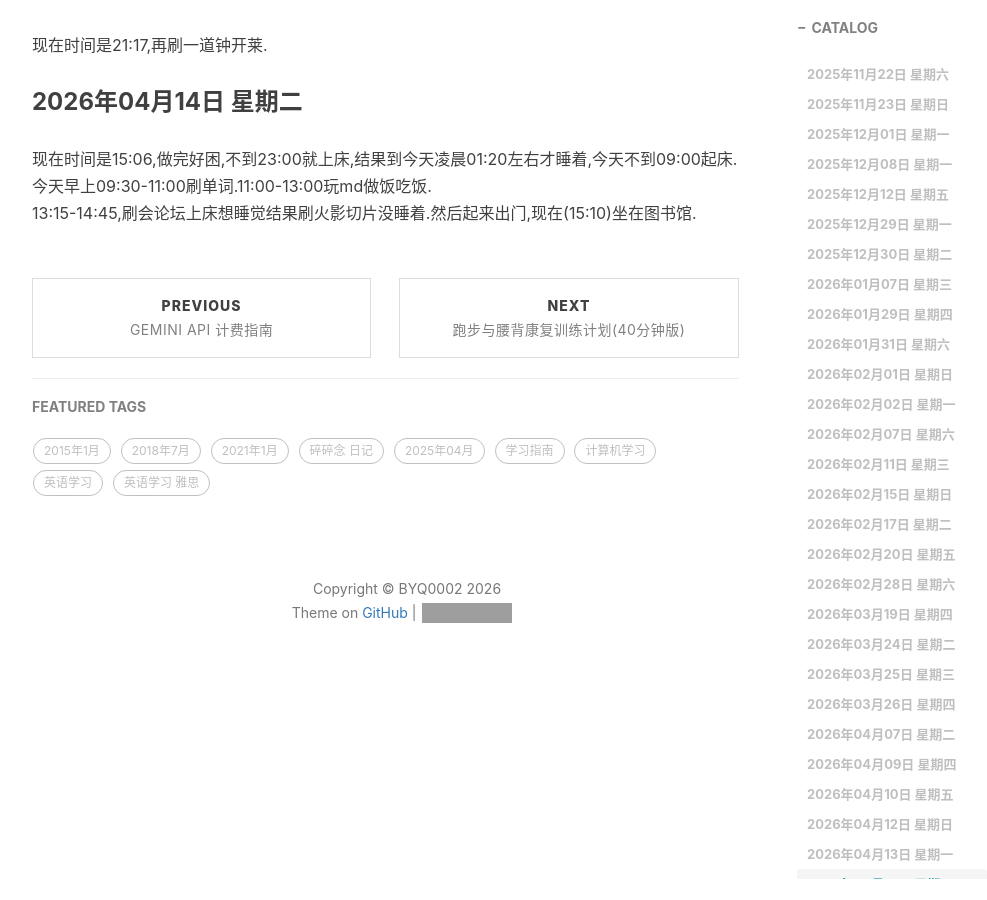
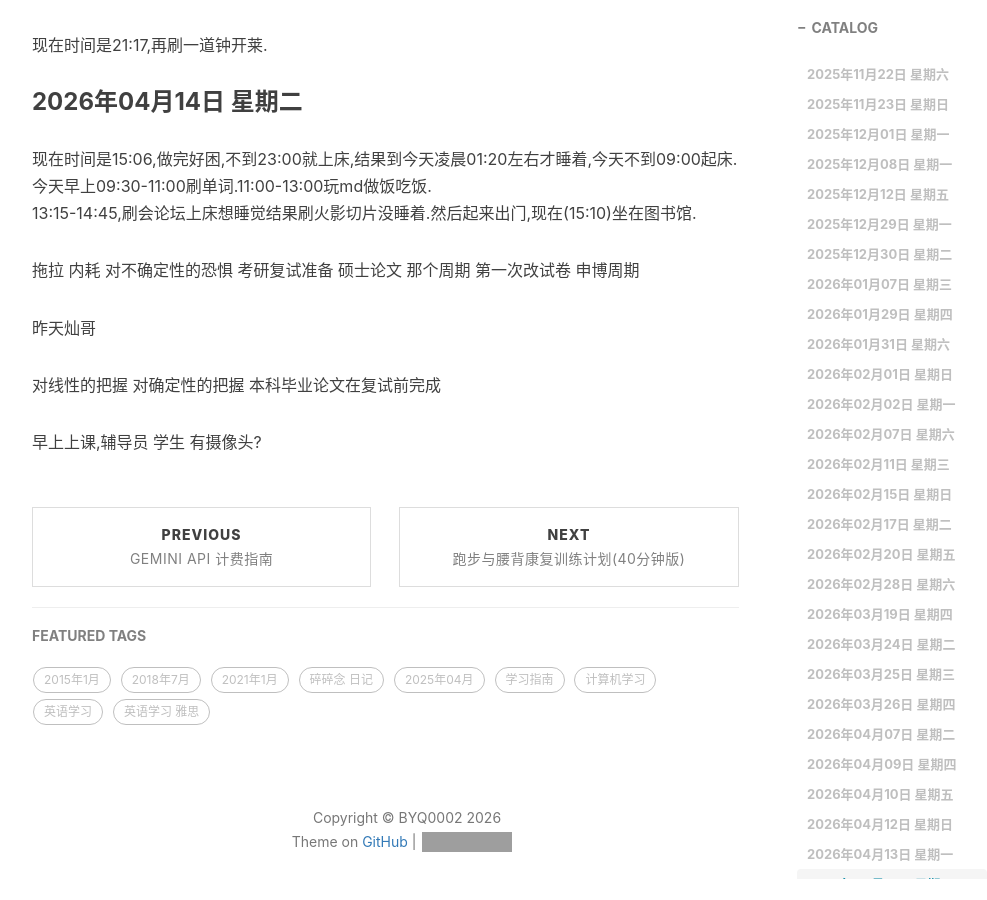
Before and after one commit to Shiina25qpwe/Shiina25qpwe.github.io, a Jekyll site: the page built from _posts/2025-11-08-一点近况v25.md, in a window 1280 px wide and 900 px high, scrolled down 30604 px. Shown: the whole window, without its empty margins (233-1220 px from the left). Built offline with Jekyll 4.4.1, drawn with Linux system fonts in a browser that asks for light colours; nearby versions of some CDN libraries; comment, search, counter and statistics services are not loaded; grey boxes are pictures that could not be loaded.

Commit message:
日记草稿

```diff
--- a/_posts/2025-11-08-一点近况v25.md
+++ b/_posts/2025-11-08-一点近况v25.md
@@ -878,3 +878,15 @@ A good teacher will not **condone** cheating, so she will tell the student to st
 现在时间是15:06,做完好困,不到23:00就上床,结果到今天凌晨01:20左右才睡着,今天不到09:00起床.
 今天早上09:30-11:00刷单词.11:00-13:00玩md做饭吃饭.
 13:15-14:45,刷会论坛上床想睡觉结果刷火影切片没睡着.然后起来出门,现在(15:10)坐在图书馆.
+
+拖拉 内耗 对不确定性的恐惧
+考研复试准备
+硕士论文 那个周期
+第一次改试卷
+申博周期
+
+昨天灿哥
+
+对线性的把握 对确定性的把握 本科毕业论文在复试前完成
+
+早上上课,辅导员 学生 有摄像头?
```
